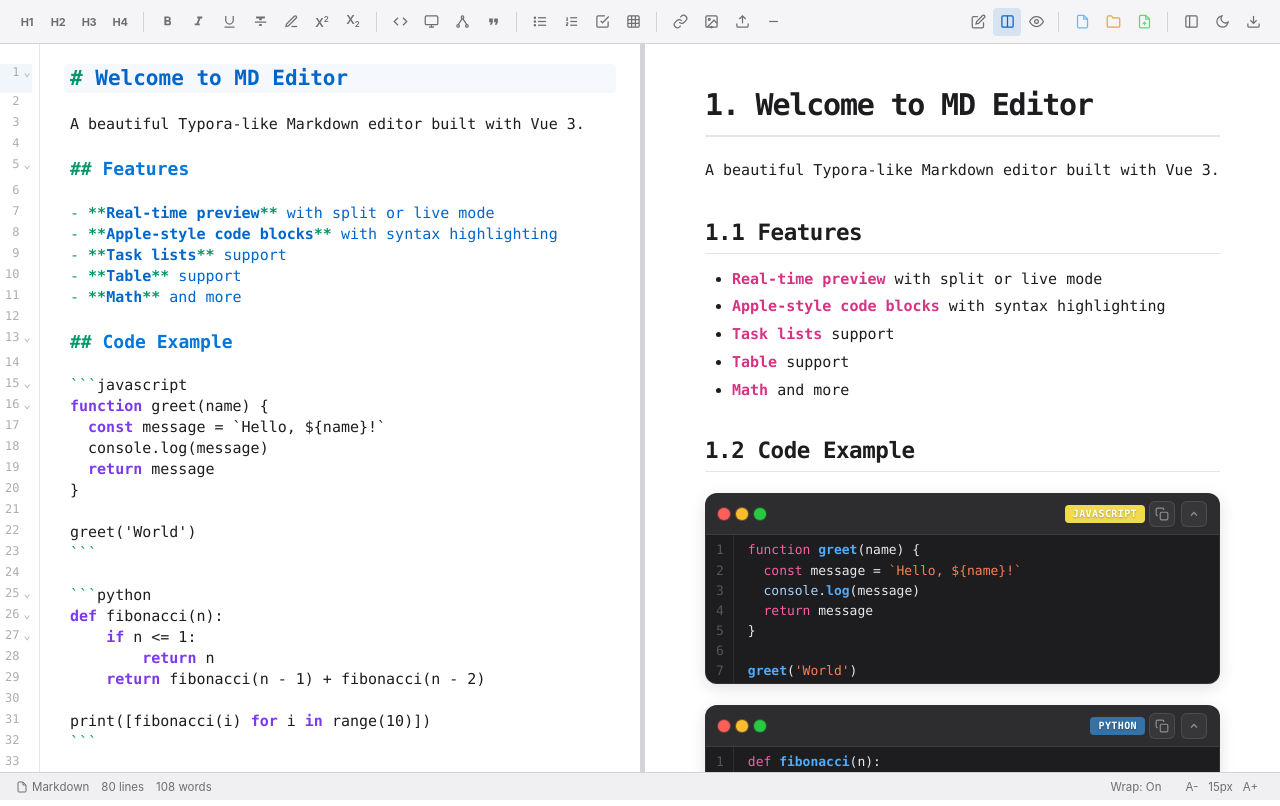
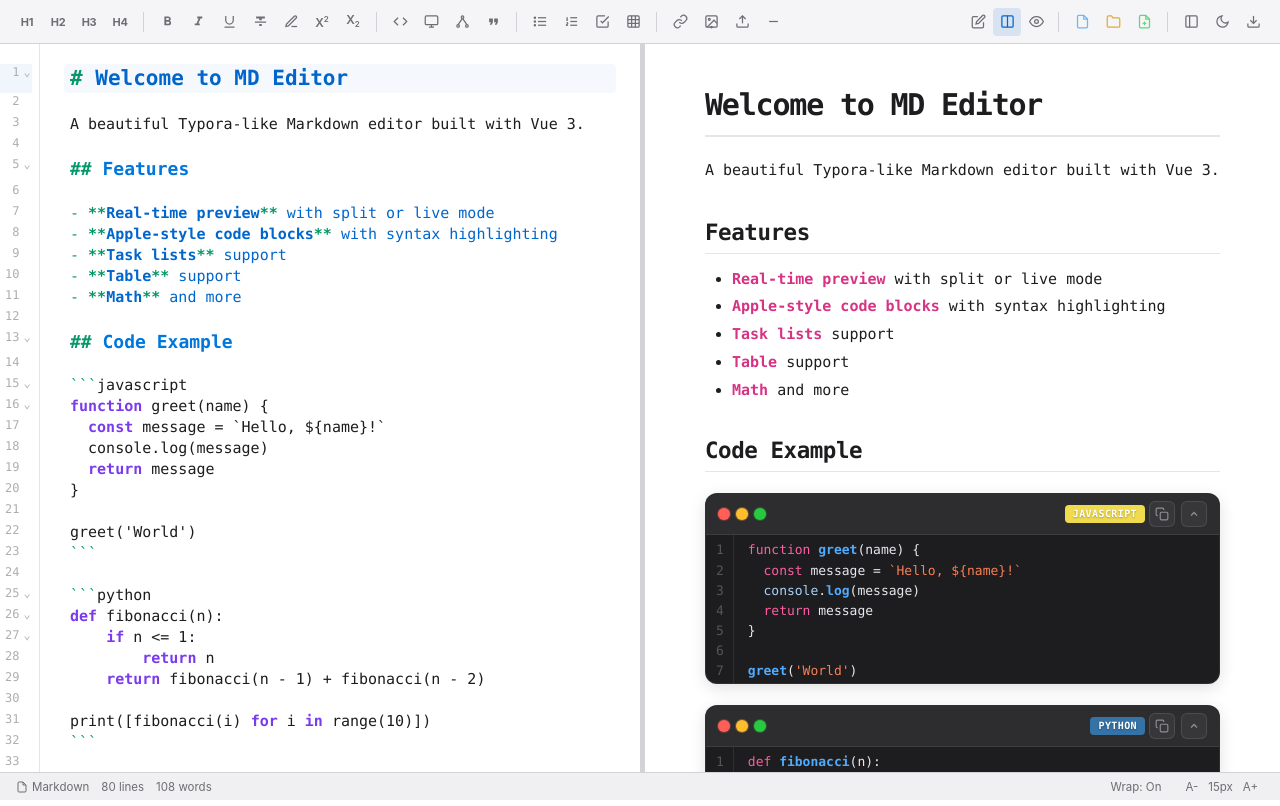
Before and after one commit to mazaiguo/mdeditor, a Vue app: page / in a window 1280 px wide. Built offline with nearby package versions, Linux system fonts and the light colour scheme; what markdown-it-anchor, markdown-it-mark, markdown-it-sub, markdown-it-sup would draw is missing.

Commit message:
feat(preview): 移除标题自动编号功能
预览不再按 CSS 计数器给标题追加 1. / 1.1 编号,标题始终按
原文显示;删除 parseDocument 的 autoNumber 判定、MarkdownPreview
的 no-auto-number 类及 preview.css 的计数器规则,导出链相应
简化。

```diff
--- a/src/App.vue
+++ b/src/App.vue
@@ -47,7 +47,6 @@
             :html="renderedHtml"
             :theme="theme"
             :font-size="fontSize"
-            :auto-number="autoNumber"
             @replace-image="handleReplaceImage"
           />
         </div>
@@ -105,7 +104,6 @@ const {
   lineCount,
   renderedHtml,
   headings,
-  autoNumber,
   storageQuotaExceeded,
   toggleTheme,
   setViewMode,
--- a/src/components/MarkdownPreview.vue
+++ b/src/components/MarkdownPreview.vue
@@ -2,7 +2,7 @@
   <div
     ref="previewRoot"
     class="preview-pane"
-    :class="[`theme-${theme}`, { 'no-auto-number': !autoNumber }]"
+    :class="[`theme-${theme}`]"
     :style="{ fontSize: fontSize + 'px' }"
     @click="handleClick"
     @contextmenu.prevent="handleContextMenu"
@@ -50,14 +50,11 @@ import ContextMenu from './ContextMenu.vue'
 import { useMermaid } from '../composables/useMermaid'
 import { useImageContextMenu } from '../composables/useImageContextMenu'
 
-const props = withDefaults(defineProps<{
+const props = defineProps<{
   html: string
   theme: 'light' | 'dark'
   fontSize: number
-  autoNumber?: boolean
-}>(), {
-  autoNumber: true,
-})
+}>()
 
 const emit = defineEmits<{
   'replace-image': [oldPath: string, newUrl: string]
--- a/src/composables/useEditor.ts
+++ b/src/composables/useEditor.ts
@@ -137,7 +137,6 @@ export function useEditor() {
   const parsed = computed(() => parseDocument(debouncedContent.value))
   const renderedHtml = computed(() => parsed.value.html)
   const headings = computed(() => parsed.value.headings)
-  const autoNumber = computed(() => parsed.value.autoNumber)
 
   function toggleTheme() {
     theme.value = theme.value === 'light' ? 'dark' : 'light'
@@ -186,7 +185,6 @@ export function useEditor() {
     lineCount,
     renderedHtml,
     headings,
-    autoNumber,
     storageQuotaExceeded,
     toggleTheme,
     setViewMode,
--- a/src/styles/preview.css
+++ b/src/styles/preview.css
@@ -23,21 +23,6 @@
   background: var(--border-color);
   border-radius: 3px;
 }
-
-/* ===== Heading Auto Numbering (skipped when headings are manually numbered) ===== */
-.preview-pane {
-  counter-reset: h1counter 0 h2counter 0 h3counter 0 h4counter 0;
-}
-
-.preview-pane h1 { counter-reset: h2counter 0 h3counter 0 h4counter 0; counter-increment: h1counter; }
-.preview-pane h2 { counter-reset: h3counter 0 h4counter 0; counter-increment: h2counter; }
-.preview-pane h3 { counter-reset: h4counter 0; counter-increment: h3counter; }
-.preview-pane h4 { counter-increment: h4counter; }
-
-.preview-pane:not(.no-auto-number) h1::before { content: counter(h1counter) ". "; }
-.preview-pane:not(.no-auto-number) h2::before { content: counter(h1counter) "." counter(h2counter) " "; }
-.preview-pane:not(.no-auto-number) h3::before { content: counter(h1counter) "." counter(h2counter) "." counter(h3counter) " "; }
-.preview-pane:not(.no-auto-number) h4::before { content: counter(h1counter) "." counter(h2counter) "." counter(h3counter) "." counter(h4counter) " "; }
 
 /* ===== Markdown Content Styles ===== */
 .preview-pane h1,
--- a/src/utils/export.ts
+++ b/src/utils/export.ts
@@ -37,8 +37,7 @@ function collectStyles(): string {
 
 /**
  * Build a standalone HTML document that reproduces the preview, with print
- * overrides. The wrapper always carries `no-auto-number`: exports must show
- * headings exactly as authored, never with CSS-counter numbering added.
+ * overrides. Headings render exactly as authored — no numbering is added.
  */
 export function buildFullHtml(title: string, html: string, theme: string): string {
   const styles = collectStyles()
@@ -111,7 +110,7 @@ body {
 </style>
 </head>
 <body>
-<div class="preview-pane theme-${theme} no-auto-number">
+<div class="preview-pane theme-${theme}">
 ${html}
 </div>
 </body>
--- a/src/utils/markdown.ts
+++ b/src/utils/markdown.ts
@@ -348,10 +348,8 @@ export interface Heading {
 /**
  * Parse the document once and derive both the sanitized HTML and the heading
  * list from the same token stream (avoids parsing twice per keystroke).
- * autoNumber is false when the headings already carry manual numbering
- * (e.g. "1. Intro", "1.1 Scope"), so the preview skips CSS counter numbers.
  */
-export function parseDocument(source: string): { html: string; headings: Heading[]; autoNumber: boolean } {
+export function parseDocument(source: string): { html: string; headings: Heading[] } {
   const { meta, body } = parseFrontMatter(source)
   const fmHtml = meta ? renderFrontMatter(meta) : ''
 
@@ -376,11 +374,7 @@ export function parseDocument(source: string): { html: string; headings: Heading
     }
   }
 
-  const MANUAL_NUMBER_RE = /^\d+(\.\d+)*[.、．]/
-  const numbered = headings.filter(h => MANUAL_NUMBER_RE.test(h.text)).length
-  const autoNumber = !(numbered > 0 && numbered >= headings.length / 2)
-
-  return { html, headings, autoNumber }
+  return { html, headings }
 }
 
 export function renderMarkdown(source: string): string {
```
